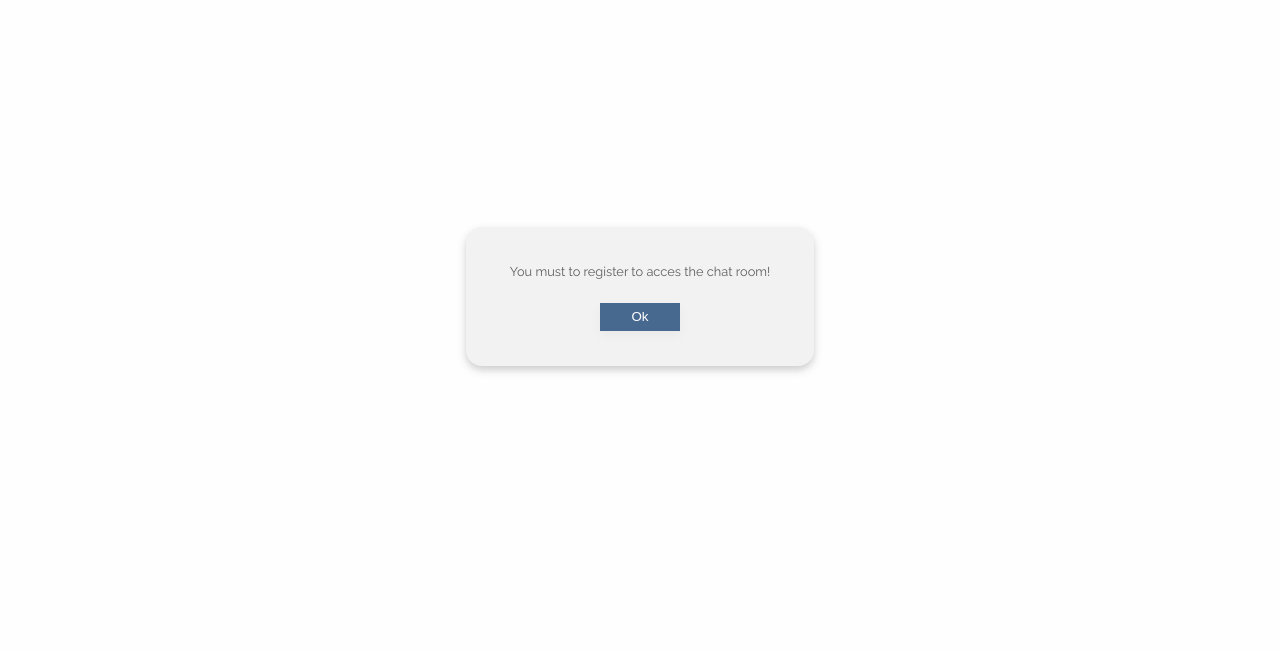
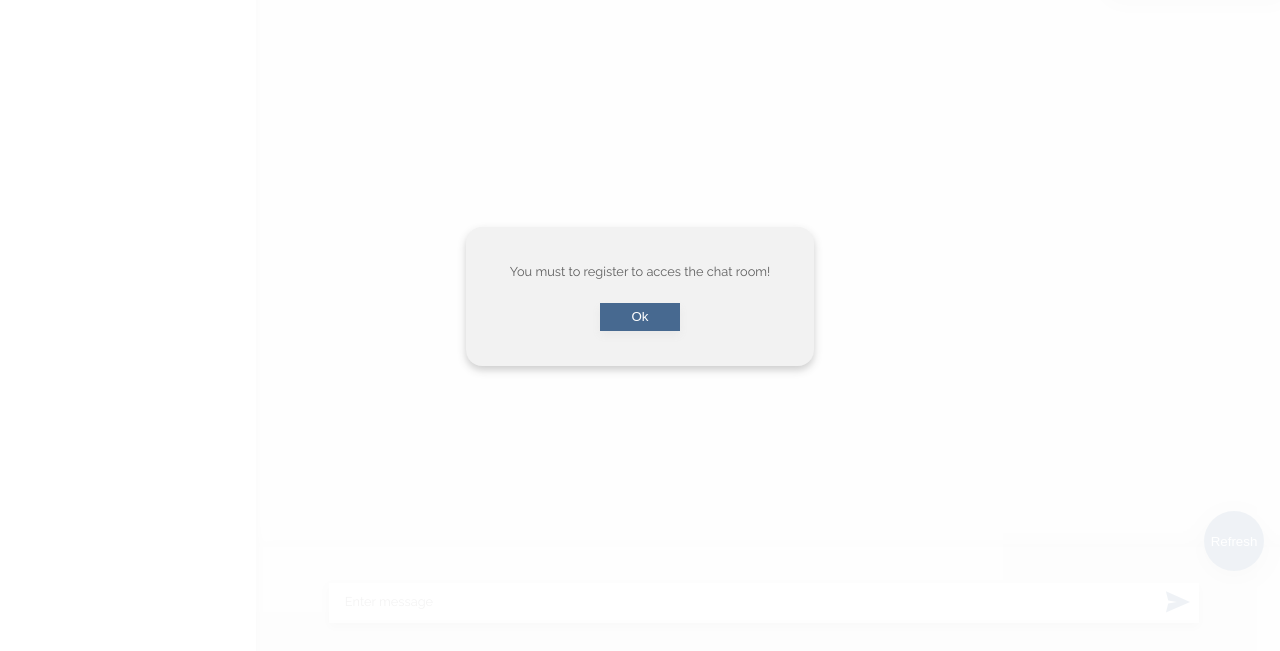
Before and after one commit to MKM84/KwickChatApp, a website: page pages/chat.html in a window 1280 px wide. Shown: the part 141-792 px from the top of the page. Drawn offline with nearby package versions, Linux system fonts and the light colour scheme.

Commit message:
Update chat.html

```diff
--- a/pages/chat.html
+++ b/pages/chat.html
@@ -12,7 +12,7 @@
 
     <link rel="icon" href="https://upload.wikimedia.org/wikipedia/commons/0/0c/Message_%28Send%29.png" type="image/icon">
     <link rel="stylesheet" href="../css/style.css">
-    <link rel="stylesheet" href="../css/index.css">
+    <link rel="stylesheet" href="../css/chat.css">
 </head>
 
 <body>
```
